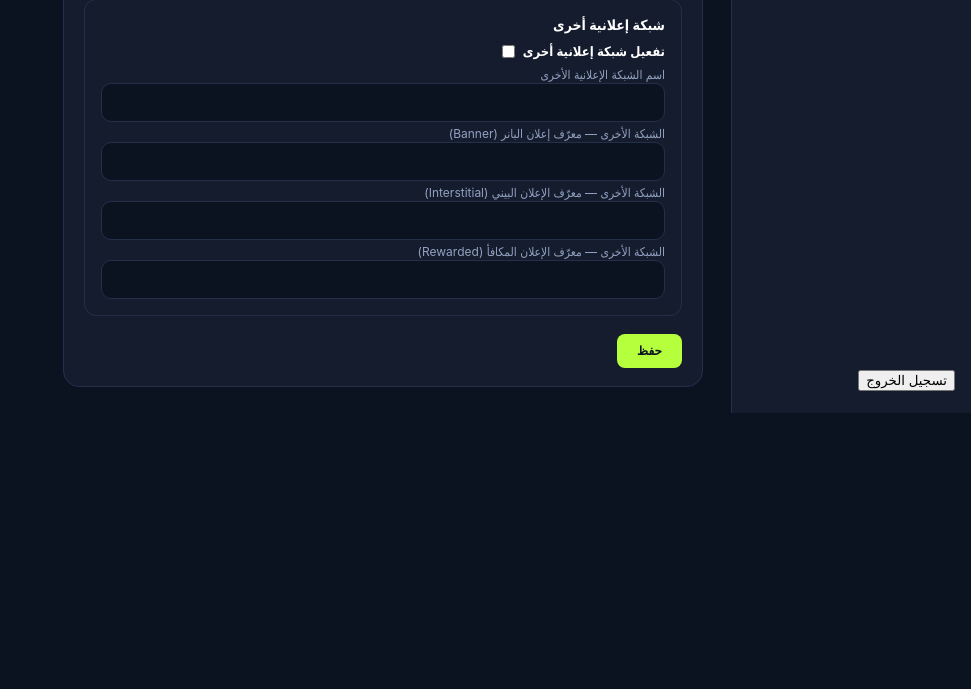
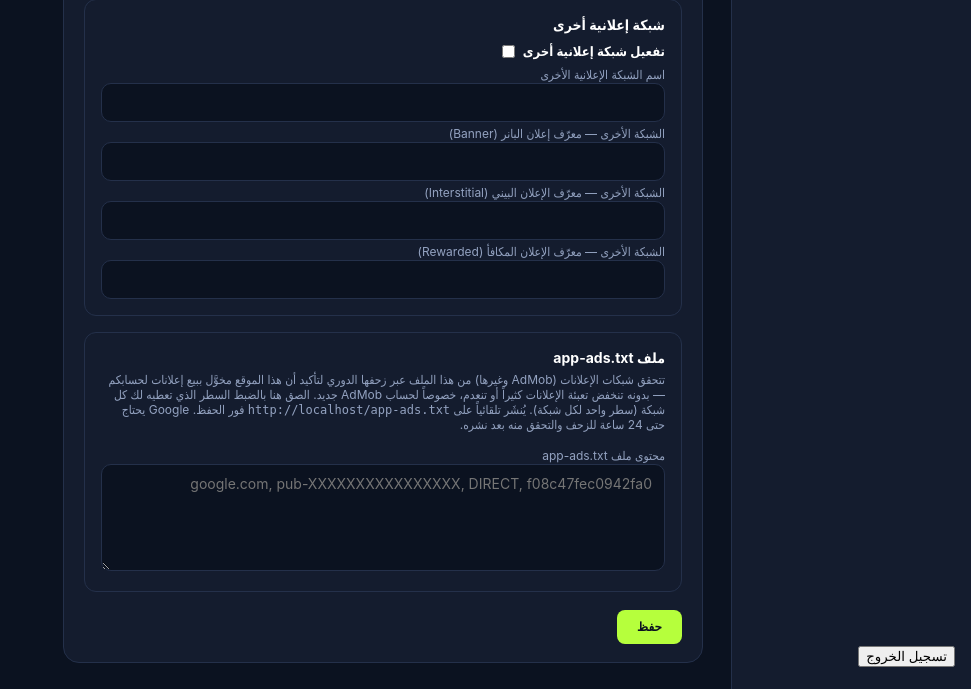
Before and after one commit to omarpod/dilmi-tv-backend, a Django app: page /dashboard/ads/ in a window 1280 px wide. Shown: the part 856-1545 px from the top of the page, without its empty margins (309-1280 px from the left). Before the commit the page ends 1269 px from the top, so only its background shows below. Run offline with Django 5.2, Linux system fonts and the light colour scheme; the visitor is signed in with stand-in values (Sample User, id 1); data comes from the database, SQL or seed files in the repository; parts of the project's set-up code (start-up, migrations or seed data) failed here and were passed over.

Commit message:
Add files via upload

```diff
--- a/apps/core/forms.py
+++ b/apps/core/forms.py
@@ -101,7 +101,11 @@ class AdsSettingsForm(forms.ModelForm):
             'facebook_ads_interstitial_placement_id', 'facebook_ads_rewarded_placement_id',
             'other_ads_enabled', 'other_ad_network_name',
             'other_ad_banner_id', 'other_ad_interstitial_id', 'other_ad_rewarded_id',
+            'app_ads_txt',
         ]
+        widgets = {
+            'app_ads_txt': forms.Textarea(attrs={'rows': 5, 'placeholder': 'google.com, pub-XXXXXXXXXXXXXXXX, DIRECT, f08c47fec0942fa0'}),
+        }
         labels = {
             'ads_enabled': 'تفعيل الإعلانات في التطبيق (المفتاح الرئيسي)',
             'admob_enabled': 'تفعيل AdMob',
@@ -118,6 +122,7 @@ class AdsSettingsForm(forms.ModelForm):
             'other_ad_banner_id': 'الشبكة الأخرى — معرّف إعلان البانر (Banner)',
             'other_ad_interstitial_id': 'الشبكة الأخرى — معرّف الإعلان البيني (Interstitial)',
             'other_ad_rewarded_id': 'الشبكة الأخرى — معرّف الإعلان المكافأ (Rewarded)',
+            'app_ads_txt': 'محتوى ملف app-ads.txt',
         }
 
     def __init__(self, *args, **kwargs):
--- a/apps/core/models.py
+++ b/apps/core/models.py
@@ -218,6 +218,18 @@ class SiteSettings(models.Model):
         'الشبكة الأخرى — معرّف الإعلان المكافأ (Rewarded)', max_length=100, blank=True,
     )
 
+    # ملف app-ads.txt — تتحقق منه شبكات الإعلانات (AdMob وغيرها) عبر
+    # زحفها الدوري لتأكيد أن هذا الموقع مخوَّل فعلاً ببيع إعلانات لحسابكم
+    # الإعلاني؛ بدونه تنخفض تعبئة الإعلانات (Fill Rate) كثيراً أو تنعدم،
+    # خصوصاً لحساب AdMob جديد. يُقدَّم من جذر النطاق مباشرة (راجع
+    # config/urls.py + apps/core/views.py: app_ads_txt) — وليس من مسار
+    # فرعي، لأن أدوات الزحف تبحث عن <domain>/app-ads.txt تحديداً.
+    app_ads_txt = models.TextField(
+        'محتوى ملف app-ads.txt', blank=True,
+        help_text='سطر واحد لكل شبكة إعلانية، بالصيغة التي تعطيها لك الشبكة نفسها '
+                   '(مثال من AdMob: google.com, pub-XXXXXXXXXXXXXXXX, DIRECT, f08c47fec0942fa0)',
+    )
+
     class Meta:
         verbose_name = 'إعدادات الموقع'
         verbose_name_plural = 'إعدادات الموقع'
--- a/apps/dashboard/static/dashboard/css/dashboard.css
+++ b/apps/dashboard/static/dashboard/css/dashboard.css
@@ -172,7 +172,8 @@ a { color: inherit; text-decoration: none; }
 .quick-form { display: flex; flex-direction: column; }
 .quick-form label { font-size: 12px; color: var(--muted); margin: 10px 0 4px; }
 .quick-form input,
-.quick-form select {
+.quick-form select,
+.quick-form textarea {
   width: 100%;
   background: var(--bg);
   border: 1px solid var(--panel-border);
@@ -182,8 +183,10 @@ a { color: inherit; text-decoration: none; }
   font-size: 14px;
   font-family: inherit;
 }
+.quick-form textarea { resize: vertical; }
 .quick-form input:focus,
-.quick-form select:focus {
+.quick-form select:focus,
+.quick-form textarea:focus {
   outline: none;
   border-color: var(--accent);
 }
--- a/apps/dashboard/templates/dashboard/ads_settings.html
+++ b/apps/dashboard/templates/dashboard/ads_settings.html
@@ -70,6 +70,18 @@
       {{ form.other_ad_rewarded_id }}
     </div>
 
+    <div class="ads-network-card">
+      <h3>ملف app-ads.txt</h3>
+      <p class="muted" style="font-size:12px; margin-top:0;">
+        تتحقق شبكات الإعلانات (AdMob وغيرها) من هذا الملف عبر زحفها الدوري لتأكيد أن هذا الموقع مخوَّل ببيع إعلانات
+        لحسابكم — بدونه تنخفض تعبئة الإعلانات كثيراً أو تنعدم، خصوصاً لحساب AdMob جديد. الصق هنا بالضبط السطر الذي
+        تعطيه لك كل شبكة (سطر واحد لكل شبكة). يُنشَر تلقائياً على <code>{{ request.scheme }}://{{ request.get_host }}/app-ads.txt</code>
+        فور الحفظ. Google يحتاج حتى 24 ساعة للزحف والتحقق منه بعد نشره.
+      </p>
+      <label for="{{ form.app_ads_txt.id_for_label }}">{{ form.app_ads_txt.label }}</label>
+      {{ form.app_ads_txt }}
+    </div>
+
     {% if form.non_field_errors %}<div class="errors">{{ form.non_field_errors|join:"، " }}</div>{% endif %}
 
     <div style="margin-top:18px;">
--- a/config/urls.py
+++ b/config/urls.py
@@ -3,6 +3,8 @@ from django.contrib import admin
 from django.urls import path, include
 from django.conf import settings
 from django.conf.urls.static import static
+
+from apps.core.views import app_ads_txt
 
 # هوية /admin/ (العنوان، الألوان، الأيقونة) تُضبط بالكامل عبر UNFOLD في
 # settings.py — django-unfold يقرأها مباشرة، لا حاجة لربط admin.site هنا
@@ -11,6 +13,9 @@ urlpatterns = [
     path('api/', include('apps.core.urls')),
     path('api/', include('apps.analytics.urls')),
     path('dashboard/', include('apps.dashboard.urls')),
+    # يجب أن يبقى في جذر النطاق (وليس داخل apps.core.urls تحت /api/) —
+    # راجع apps/core/views.py: app_ads_txt لسبب ذلك
+    path('app-ads.txt', app_ads_txt, name='app-ads-txt'),
 ]
 
 if settings.DEBUG:
```
Also changed, not shown: apps/core/views.py (+13 -0 lines), apps/core/migrations/0010_sitesettings_app_ads_txt.py (added).
